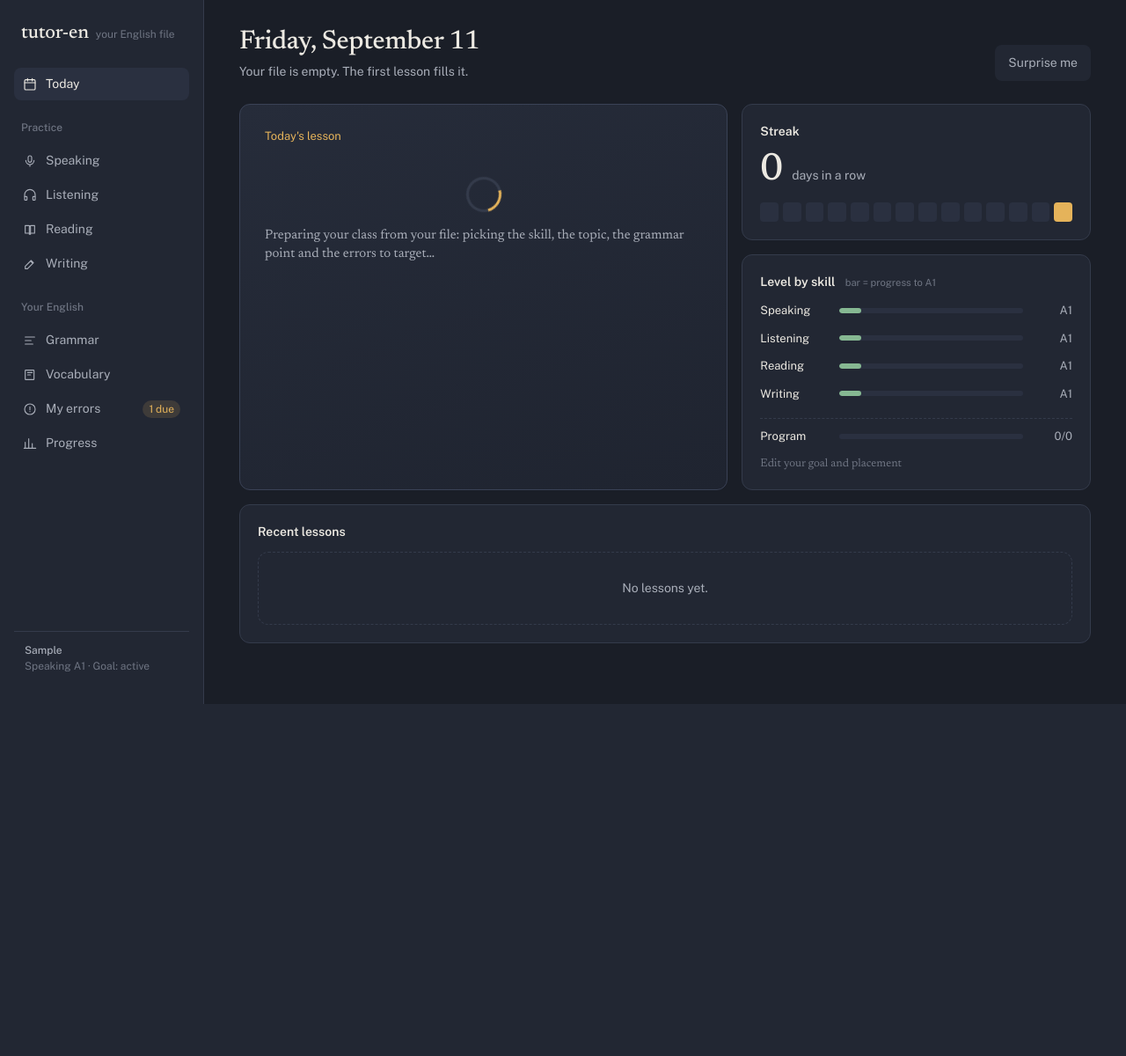
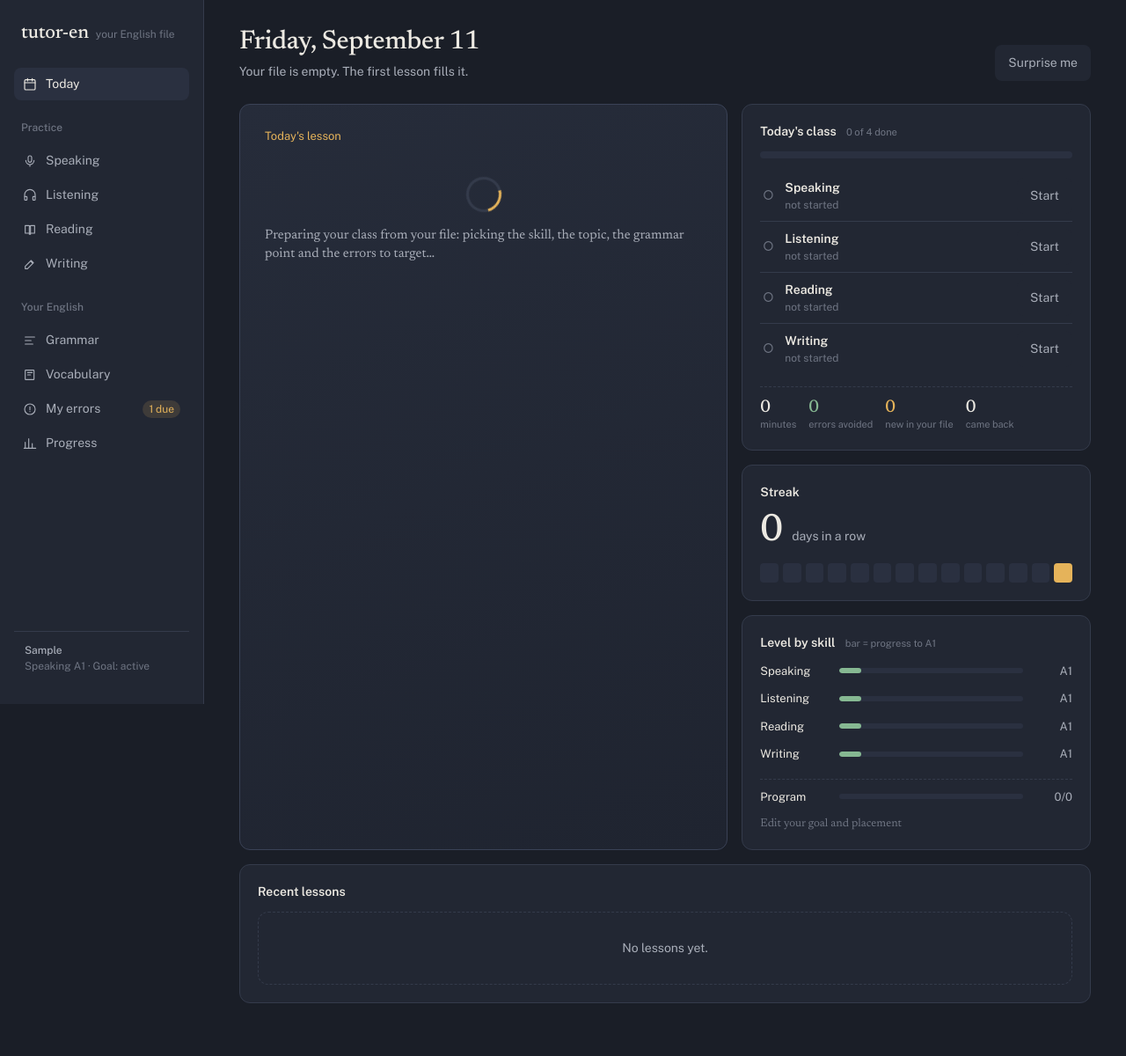
Before and after one commit to luciaf17/plataforma-ingles, a Django app: page / in a window 1280 px wide. Shown: the whole page at 88% size. Before the commit the page ends 800 px from the top, so only its background shows below. Run offline with Django 5.2, Linux system fonts and the light colour scheme; a user stored in the database is signed in; data comes from the database, SQL or seed files in the repository; tables that the repository leaves empty hold one stand-in row (values such as "Sample post"); data that the repository does not hold is empty; some libraries are stand-ins or nearby versions.

Commit message:
Show the whole day on Today, with the other skills one tap away
A class in the traditional sense is all four skills, so the day is measured
against them: a bar, a row per skill with its state, and the day's running
totals. The planner still prepares one lesson; the other three are now a
button instead of a collapsed picker.

An open lesson stays visible even when the skill is already done. Opening a
skill from the sidebar prepares and starts a fresh lesson, so a second class
can sit there half started behind a finished one with no way to resume or
drop it.

Grid and flex children get min-width:0 so a long unbreakable line inside a
card cannot widen the page, which is what `.main{overflow-x:hidden}` was
papering over.

Co-Authored-By: Claude Opus 5 <noreply@anthropic.com>

```diff
--- a/core/dashboard.py
+++ b/core/dashboard.py
@@ -1,6 +1,8 @@
 """Numbers for the Today screen (spec 8.1): streak, day count, levels, recent lessons."""
 
 from datetime import timedelta
+
+from django.conf import settings
 
 from ai.level_assessor import BANDS
 from learners.models import CEFR_ORDER, GrammarTopic, LearnerGrammarTopic
@@ -8,6 +10,7 @@ from lessons import leveling
 from lessons.models import Lesson, LessonReport
 
 FINISHED = (Lesson.Status.COMPLETED, Lesson.Status.ANALYZED)
+OPEN = (Lesson.Status.PLANNED, Lesson.Status.IN_PROGRESS)
 # Rough position of each band on a bar that reaches B2 at ~62% (prototype values).
 LEVEL_PCT = {"A1": 12, "A2": 28, "B1": 45, "B2": 62, "C1": 82, "C2": 100}
 SKILL_NAMES = [("speaking", "Speaking"), ("listening", "Listening"), ("reading", "Reading"), ("writing", "Writing")]
@@ -102,6 +105,60 @@ def unfinished_lessons(learner, today):
     )
 
 
+# The sidebar entry for a skill prepares today's lesson for it and opens it,
+# which is exactly what "start this now" needs to do.
+SKILL_URLS = {"speaking": "/speaking/", "listening": "/listening/", "reading": "/reading/", "writing": "/writing/"}
+
+
+def todays_class(learner, today):
+    """The day across the four skills, with the totals so far.
+
+    One lesson a day is what the planner prepares; a full class in the
+    traditional sense is all four, so the day is measured against them and the
+    three she has not taken on are one tap away.
+    """
+    lessons = list(learner.lessons.filter(scheduled_for=today).select_related("track").order_by("created_at"))
+    reports = {r.lesson_id: r for r in LessonReport.objects.filter(lesson__in=lessons)}
+    enabled = [(key, name) for key, name in SKILL_NAMES if key in settings.LESSON_SKILLS_ENABLED]
+
+    rows = []
+    for key, name in enabled:
+        mine = [lesson for lesson in lessons if lesson.skill == key]
+        done = next((lesson for lesson in mine if lesson.status in FINISHED), None)
+        open_one = next((lesson for lesson in mine if lesson.status in OPEN), None)
+        report = reports.get(done.id) if done else None
+        rows.append({
+            "key": key,
+            "name": name,
+            # An open lesson wins the row even when the skill is already done:
+            # it is the one that still needs resuming or dropping.
+            "lesson": open_one or done,
+            "state": "open" if open_one else ("done" if done else "todo"),
+            "done": done,
+            "also_done": bool(done and open_one),
+            "minutes": round((done.duration_seconds or 0) / 60) if done and done.duration_seconds else None,
+            "report": report,
+            "start_url": SKILL_URLS[key],
+        })
+
+    # The bar counts skills practised today, whether or not something else is open.
+    done_count = sum(1 for row in rows if row["done"])
+    # A checkpoint is not one of the four skills, so it is counted on its own.
+    checkpoint = next((lesson for lesson in lessons if lesson.skill == "checkpoint"), None)
+    return {
+        "rows": rows,
+        "done": done_count,
+        "total": len(rows),
+        "pct": round(done_count * 100 / len(rows)) if rows else 0,
+        "checkpoint": checkpoint,
+        "minutes": sum(round((lesson.duration_seconds or 0) / 60) for lesson in lessons if lesson.status in FINISHED),
+        "errors_avoided": sum(r.errors_avoided_count for r in reports.values()),
+        "new_errors": sum(r.new_errors_count for r in reports.values()),
+        "recycled_errors": sum(r.recycled_errors_count for r in reports.values()),
+        "all_done": bool(rows) and done_count == len(rows),
+    }
+
+
 def recent_lessons(learner, today, limit=5):
     rows = []
     lessons = learner.lessons.filter(status__in=FINISHED).select_related("track", "topic").order_by("-scheduled_for", "-created_at")[:limit]
--- a/core/views.py
+++ b/core/views.py
@@ -151,6 +151,7 @@ def today(request):
         "program": dashboard.program_progress(learner),
         "recent": dashboard.recent_lessons(learner, today_date),
         "unfinished": dashboard.unfinished_lessons(learner, today_date),
+        "day": dashboard.todays_class(learner, today_date),
         **lesson_card_context(request, learner, lesson),
     }
     return render(request, "core/today.html", context)
--- a/static/css/app.css
+++ b/static/css/app.css
@@ -18,6 +18,9 @@ button{font:inherit;color:inherit;background:none;border:0;cursor:pointer}
 a{color:inherit;text-decoration:none}
 
 .app{display:grid;grid-template-columns:232px 1fr;min-height:100vh}
+/* Grid and flex items default to min-width:auto, so one long unbreakable
+   line deep inside a card widens the whole page. Let them shrink instead. */
+.app>*{min-width:0}
 
 /* Sidebar */
 .side{background:var(--panel);border-right:1px solid var(--line);padding:22px 16px;display:flex;flex-direction:column;gap:22px;position:sticky;top:0;height:100vh}
@@ -47,6 +50,7 @@ a{color:inherit;text-decoration:none}
 .btn.ghost{border-color:transparent;color:var(--ink-2)}
 
 .grid{display:grid;gap:16px}
+.grid>*{min-width:0}
 .g2{grid-template-columns:1.4fr 1fr}
 .g3{grid-template-columns:repeat(3,1fr)}
 .card{background:var(--panel);border:1px solid var(--line);border-radius:12px;padding:20px}
--- /dev/null
+++ b/templates/core/_today_class.html
@@ -0,0 +1,52 @@
+<div class="card day-card">
+  <h3>Today's class <small>{{ day.done }} of {{ day.total }} done{% if day.minutes %} · {{ day.minutes }} min so far{% endif %}</small></h3>
+
+  <div class="day-bar"><i style="width:{{ day.pct }}%"></i></div>
+
+  <div class="day-skills">
+    {% for row in day.rows %}
+      <div class="day-skill {{ row.state }}">
+        <i class="mark">{% if row.state == 'done' %}✓{% elif row.state == 'open' %}▸{% else %}○{% endif %}</i>
+        <div class="what">
+          <b>{{ row.name }}</b>
+          <span>
+            {% if row.state == 'done' %}
+              {{ row.lesson.title }}{% if row.minutes %} · {{ row.minutes }} min{% endif %}
+            {% elif row.state == 'open' %}
+              {{ row.lesson.title }}{% if row.also_done %} · a second one, already practised today{% endif %}
+            {% else %}
+              not started
+            {% endif %}
+          </span>
+        </div>
+        {% if row.state == 'done' %}
+          <a class="act" href="{% url 'lessons:report' row.lesson.id %}">Report</a>
+        {% elif row.state == 'open' %}
+          <span class="day-acts">
+            <a class="btn" href="{% url 'lessons:runner' row.lesson.id %}">{% if row.lesson.status == 'in_progress' %}Resume{% else %}Start{% endif %}</a>
+            <form method="post" action="{% url 'core:drop_lesson' row.lesson.id %}">{% csrf_token %}<button class="act" type="submit" title="{% if row.lesson.status == 'in_progress' %}Close it and file what you said{% else %}Discard it{% endif %}">{% if row.lesson.status == 'in_progress' %}Finish{% else %}Drop{% endif %}</button></form>
+          </span>
+        {% else %}
+          <a class="btn ghost" href="{{ row.start_url }}">Start</a>
+        {% endif %}
+      </div>
+    {% endfor %}
+  </div>
+
+  {% if day.checkpoint %}
+    <p class="hint" style="margin-top:10px">Checkpoint today: <a href="{% url 'lessons:runner' day.checkpoint.id %}" style="color:var(--amber)">{{ day.checkpoint.title }}</a></p>
+  {% endif %}
+
+  <div class="day-totals">
+    <div><b>{{ day.minutes }}</b><span>minute{{ day.minutes|pluralize }}</span></div>
+    <div><b class="ok">{{ day.errors_avoided }}</b><span>error{{ day.errors_avoided|pluralize }} avoided</span></div>
+    <div><b class="new">{{ day.new_errors }}</b><span>new in your file</span></div>
+    <div><b>{{ day.recycled_errors }}</b><span>came back</span></div>
+  </div>
+
+  {% if day.all_done %}
+    <p class="hint" style="margin-top:10px">All four done today. That is a full class.</p>
+  {% elif day.done %}
+    <p class="hint" style="margin-top:10px">The class of the day is done. Anything else you start now is extra practice.</p>
+  {% endif %}
+</div>
--- a/templates/core/today.html
+++ b/templates/core/today.html
@@ -17,6 +17,7 @@
   </div>
 
   <div style="display:flex;flex-direction:column;gap:16px">
+    {% include "core/_today_class.html" %}
     <div class="card">
       <h3>Streak</h3>
       <div class="streak"><b>{{ streak }}</b><span>{{ streak|pluralize:"day,days" }} in a row</span></div>
@@ -73,6 +74,27 @@
 
 {% block head %}
 <style>
+  .day-bar{height:8px;border-radius:99px;background:var(--panel-2);overflow:hidden;margin:12px 0 14px}
+  .day-bar i{display:block;height:100%;background:var(--amber);border-radius:99px;transition:width .3s}
+  .day-skills{display:flex;flex-direction:column}
+  .day-skill{display:flex;align-items:center;gap:10px;padding:8px 0;border-bottom:1px solid var(--line)}
+  .day-skill:last-child{border:0}
+  .day-skill .mark{font-style:normal;width:18px;text-align:center;color:var(--ink-3);flex:none}
+  .day-skill.done .mark{color:var(--green)}
+  .day-skill.open .mark{color:var(--amber)}
+  .day-skill .what{flex:1;min-width:0}
+  .day-skill .what b{display:block;font-size:14px}
+  .day-skill .what span{display:block;color:var(--ink-3);font-size:12px;overflow:hidden;text-overflow:ellipsis;white-space:nowrap}
+  .day-skill.done .what b{color:var(--ink-2)}
+  .day-skill .act{color:var(--ink-3);font-size:12px;flex:none;background:none;border:0;padding:0;font-family:inherit;cursor:pointer}
+  .day-acts{display:flex;align-items:center;gap:8px;flex:none}
+  .day-skill .act:hover{color:var(--ink)}
+  .day-totals{display:flex;gap:14px;flex-wrap:wrap;margin-top:14px;padding-top:12px;border-top:1px dashed var(--line)}
+  .day-totals div{display:flex;flex-direction:column}
+  .day-totals b{font-family:var(--serif);font-size:20px;font-weight:500;line-height:1.1}
+  .day-totals b.ok{color:var(--green)}
+  .day-totals b.new{color:var(--amber)}
+  .day-totals span{color:var(--ink-3);font-size:11px}
   .today .spinner-wrap{display:flex;flex-direction:column;align-items:center;gap:16px;padding:28px 0}
   .today .spinner{width:40px;height:40px;border-radius:50%;border:3px solid var(--line);border-top-color:var(--amber);animation:spin .9s linear infinite}
   @keyframes spin{to{transform:rotate(360deg)}}
```
Also changed, not shown: core/tests_today.py (+46 -0 lines).
